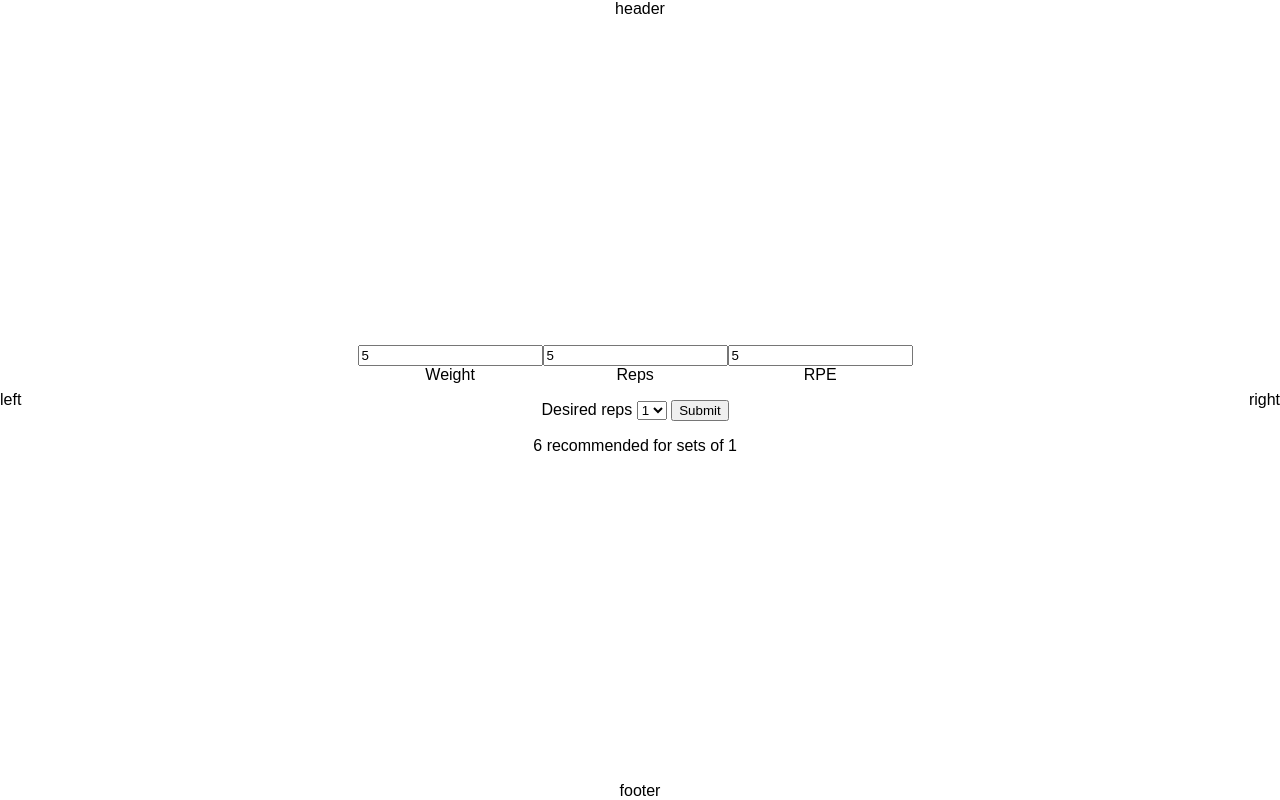
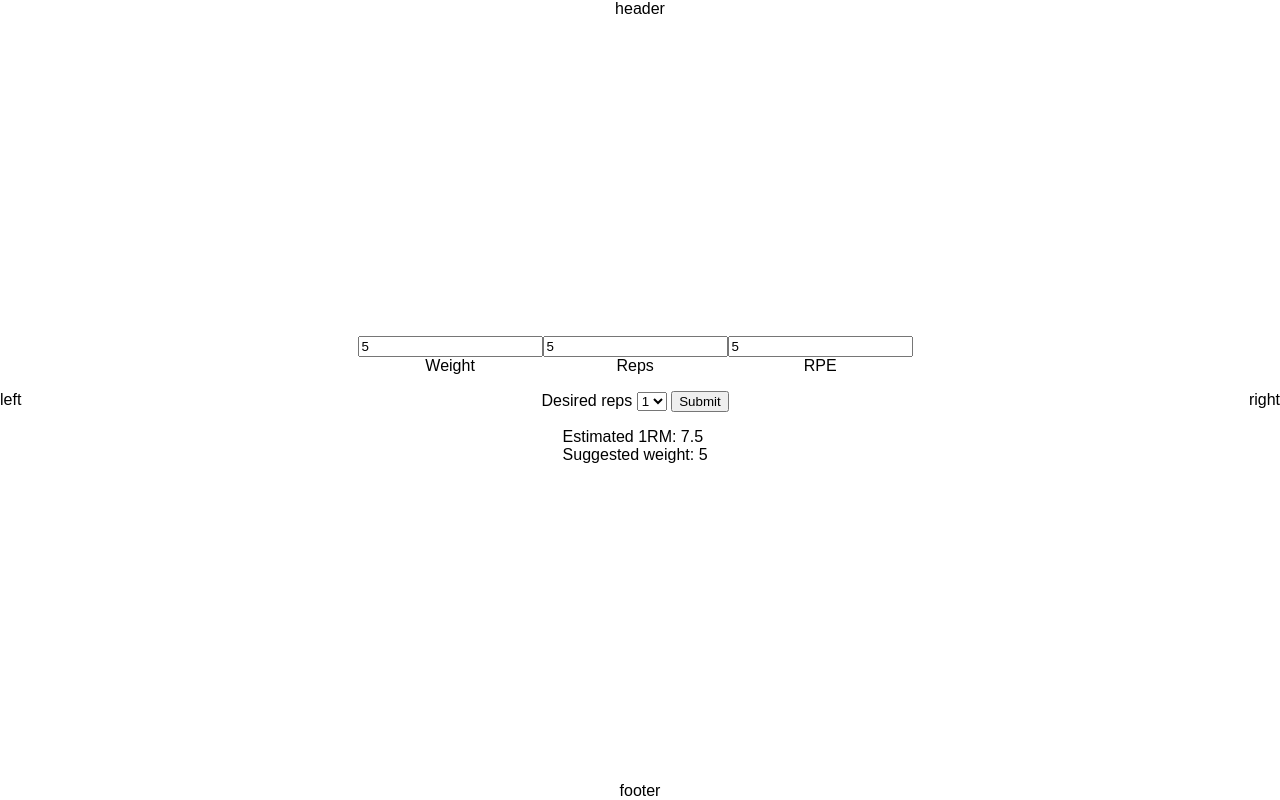
Before and after one commit to strbytes/brilliant, a plain HTML site: page index.html in a window 1280 px wide. Both pictures are taken after typing "5", "5", "5" into the empty fields and a click on the button "Submit". Drawn offline with Linux system fonts and the light colour scheme.

Commit message:
Program now uses correct formula and rounds result

```diff
--- a/index.html
+++ b/index.html
@@ -39,7 +39,10 @@
           </select>
           <button id="submit">Submit</button>
         </div>
-        <div id="main-output">weight reps</div>
+        <div id="main-output">
+          <div id="e1rm"></div>
+          <div id="results"></div>
+        </div>
       </div>
       <div id="right">right</div>
     </main>
--- a/script.js
+++ b/script.js
@@ -3,7 +3,8 @@ const repInput = document.querySelector("#reps");
 const rpeInput = document.querySelector("#rpe");
 const repSelector = document.querySelector("#rep-selector");
 const submitButton = document.querySelector("#submit");
-const outputNode = document.querySelector("#main-output");
+const e1rmOutput = document.querySelector("#e1rm");
+const resultsOutput = document.querySelector("#results");
 
 submitButton.addEventListener("click", calculateBrilliant);
 
@@ -23,12 +24,30 @@ function estimatedMax(weight, reps, rpe) {
   return weight / (1.0278 - 0.0278 * (reps + (10 - rpe)));
 }
 
+function brilliantMax(weight, reps, rpe) {
+  // uses modified Brzycki formula
+  return weight / (1.0278 - 0.0278 * (reps + (9 - rpe)));
+}
+
 function calculateBrilliant(_) {
-  weight = +weightInput.value;
-  reps = +repInput.value;
-  rpe = +rpeInput.value;
-  e1rm = estimatedMax(weight, reps, rpe);
+  let weight = +weightInput.value;
+  let reps = +repInput.value;
+  let rpe = +rpeInput.value;
+  let e1rm = estimatedMax(weight, reps, rpe);
+  let brilliant1RM = brilliantMax(weight, reps, rpe);
   let selectedReps = repSelector.value;
-  let outputWeight = Math.round(e1rm * brilliantPercents[selectedReps]);
-  outputNode.textContent = `${outputWeight} recommended for sets of ${selectedReps}`;
+  let outputWeight = brilliant1RM * brilliantPercents[selectedReps];
+  displayResults(round2point5(e1rm), round2point5(outputWeight));
 }
+
+function displayResults(e1rm, outputWeight) {
+  e1rmOutput.textContent = `Estimated 1RM: ${e1rm}`;
+  resultsOutput.textContent = `Suggested weight: ${outputWeight}`;
+}
+
+function round2point5(n) {
+  tens = Math.floor(n / 10) * 10;
+  remainder = (n - tens) / 10;
+  round_remainder = Math.round(remainder * 4) / 4;
+  return tens + round_remainder * 10;
+}
```
